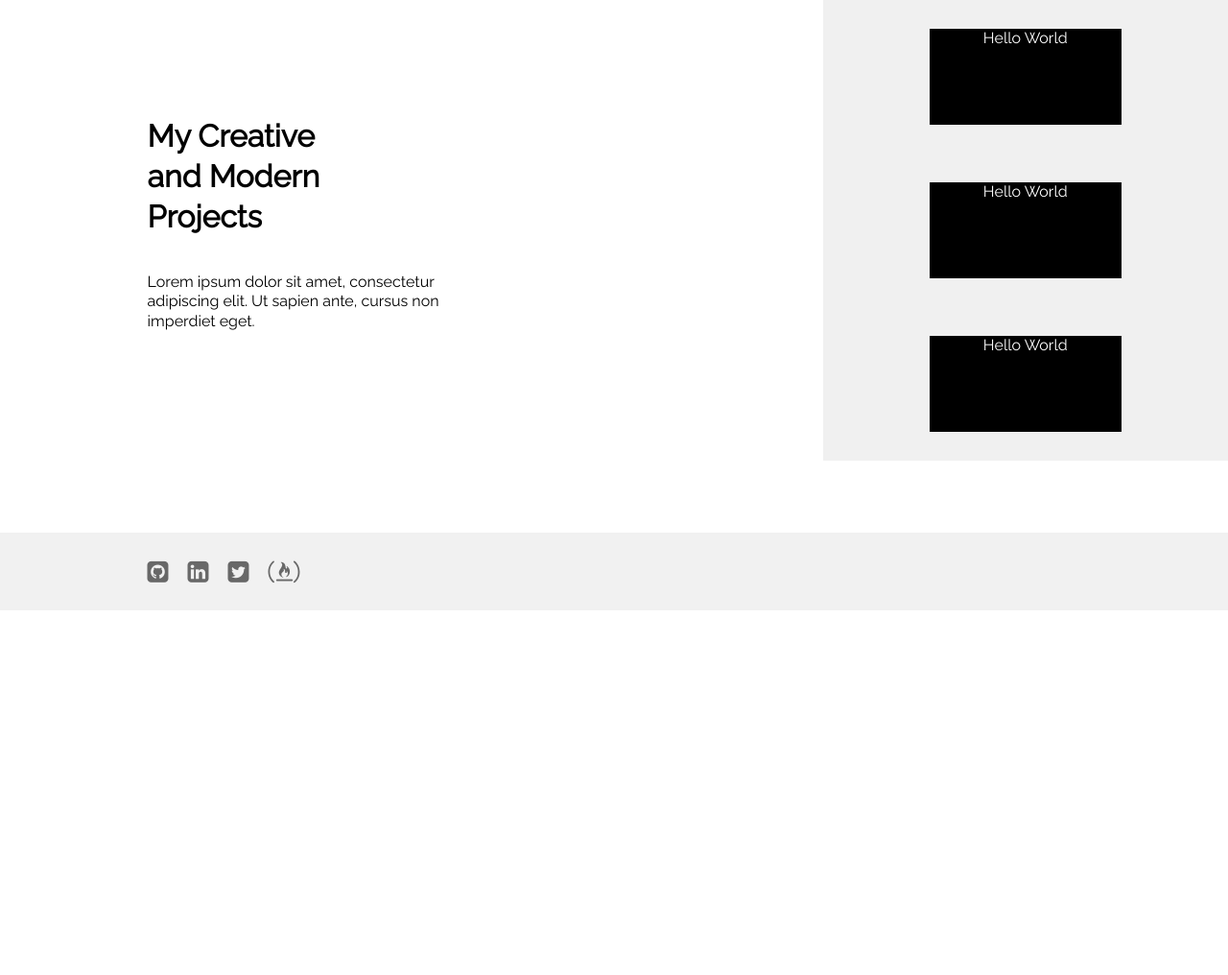
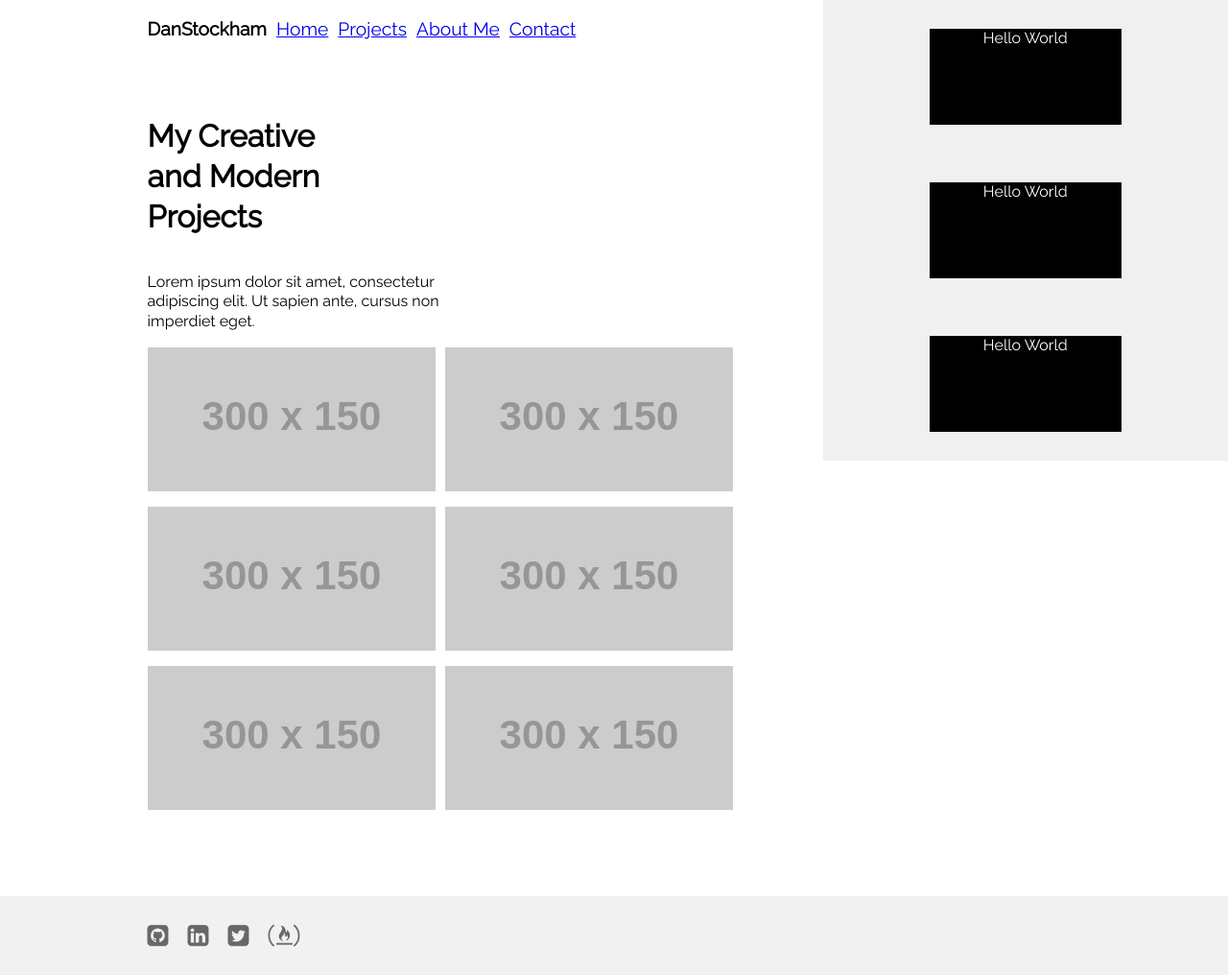
Before and after one commit to DanStockham/newPortfolio, a React app in the folder newPortfolio/: page / in a window 1280 px wide. Shown: the whole page at 96% size. Before the commit the page ends 800 px from the top, so only its background shows below. Built offline with nearby package versions, Linux system fonts and the light colour scheme; the HTML template or start-up script is replaced by a standard one.

Commit message:
react-router working. Moved footer to wrapper component

```diff
--- a/newPortfolio/src/App.scss
+++ b/newPortfolio/src/App.scss
@@ -10,7 +10,7 @@
 }
 
 .app {
-  @include page-margin();
+  // @include page-margin();
   display: flex;
   flex-direction: column;
   text-align: center;
@@ -19,6 +19,7 @@
 }
 
 .app-page {
+  @include page-margin();
   display: flex;
   flex-direction: row;
 }
@@ -67,6 +68,7 @@
 }
 
 .app-nav {
+  @include page-margin();
   display: flex;
   flex-direction: row;
   position: fixed;
--- a/newPortfolio/src/Wrapper.js
+++ b/newPortfolio/src/Wrapper.js
@@ -1,11 +1,21 @@
 import React from 'react';
 import Nav from './Nav.js';
 
-export const Wrapper = (props) => {
+const Wrapper = (props) => {
     return (
-      <div>
-            <Nav />
-            {props.children}
+      <div className="app">
+        <Nav />
+        {props.children}
+        <footer className="app-footer">
+          <ul className="app-footer__social-media">
+            <li className="social-media__link"><i className="fa fa-github-square" aria-hidden="true"></i></li>
+            <li className="social-media__link"><i className="fa fa-linkedin-square" aria-hidden="true"></i></li>
+            <li className="social-media__link"><i className="fa fa-twitter-square" aria-hidden="true"></i></li>
+            <li className="social-media__link"><i className="fa fa-free-code-camp" aria-hidden="true"></i></li>
+          </ul>
+        </footer>
       </div>
     )
 }
+
+export default Wrapper;
--- a/newPortfolio/src/pages/Home.js
+++ b/newPortfolio/src/pages/Home.js
@@ -5,12 +5,12 @@ class Home extends Component {
     render(){
         return (
           <div>
-          <div className="app">
             <div className="app-page">
               <div className="app-content">
                 <div className="app-content__projects">
                   <h1 className="app-content__projects-header">My Creative and Modern Projects</h1>
                   <p className="app-content__projects-tagline">Lorem ipsum dolor sit amet, consectetur adipiscing elit. Ut sapien ante, cursus non imperdiet eget.</p>
+                  <FeaturedProjects />
                 </div>
               </div>
               <div className="app-sidebar">
@@ -20,15 +20,6 @@ class Home extends Component {
               </div>
             </div>
           </div>
-          <footer className="app-footer">
-            <ul className="app-footer__social-media">
-              <li className="social-media__link"><i className="fa fa-github-square" aria-hidden="true"></i></li>
-              <li className="social-media__link"><i className="fa fa-linkedin-square" aria-hidden="true"></i></li>
-              <li className="social-media__link"><i className="fa fa-twitter-square" aria-hidden="true"></i></li>
-              <li className="social-media__link"><i className="fa fa-free-code-camp" aria-hidden="true"></i></li>
-            </ul>
-          </footer>
-          </div>
         )
     }
 }
```
Also changed, not shown: newPortfolio/src/Nav.js (+7 -5 lines).
